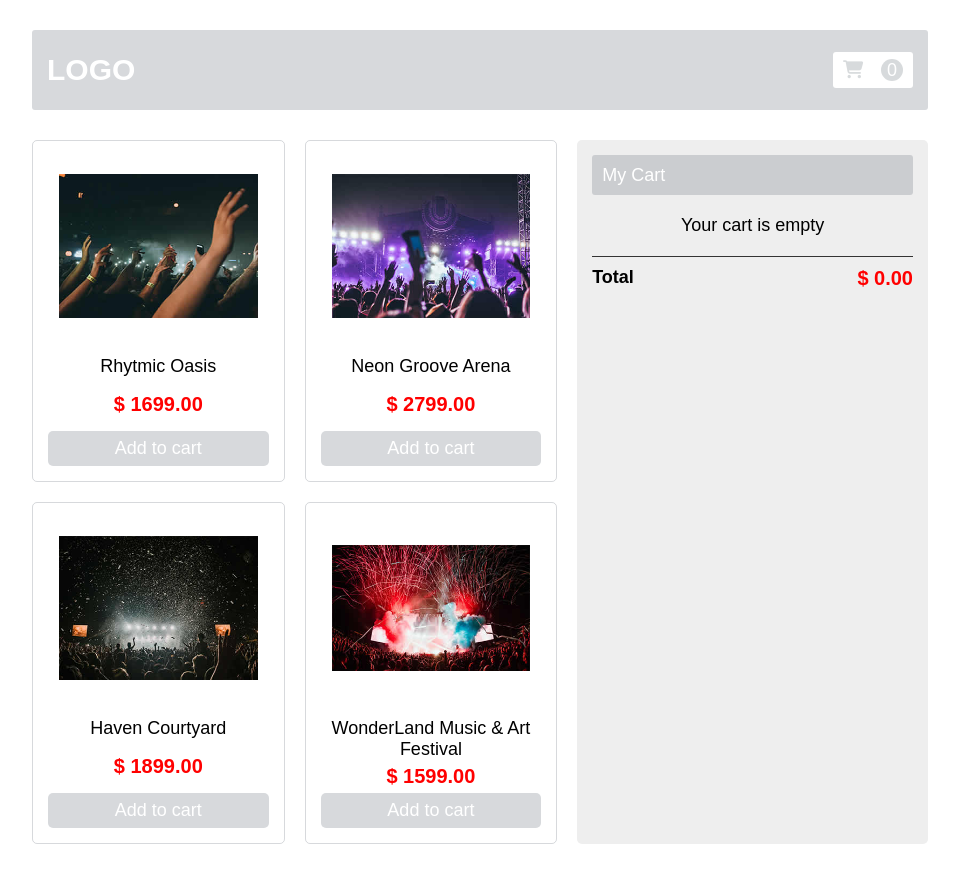
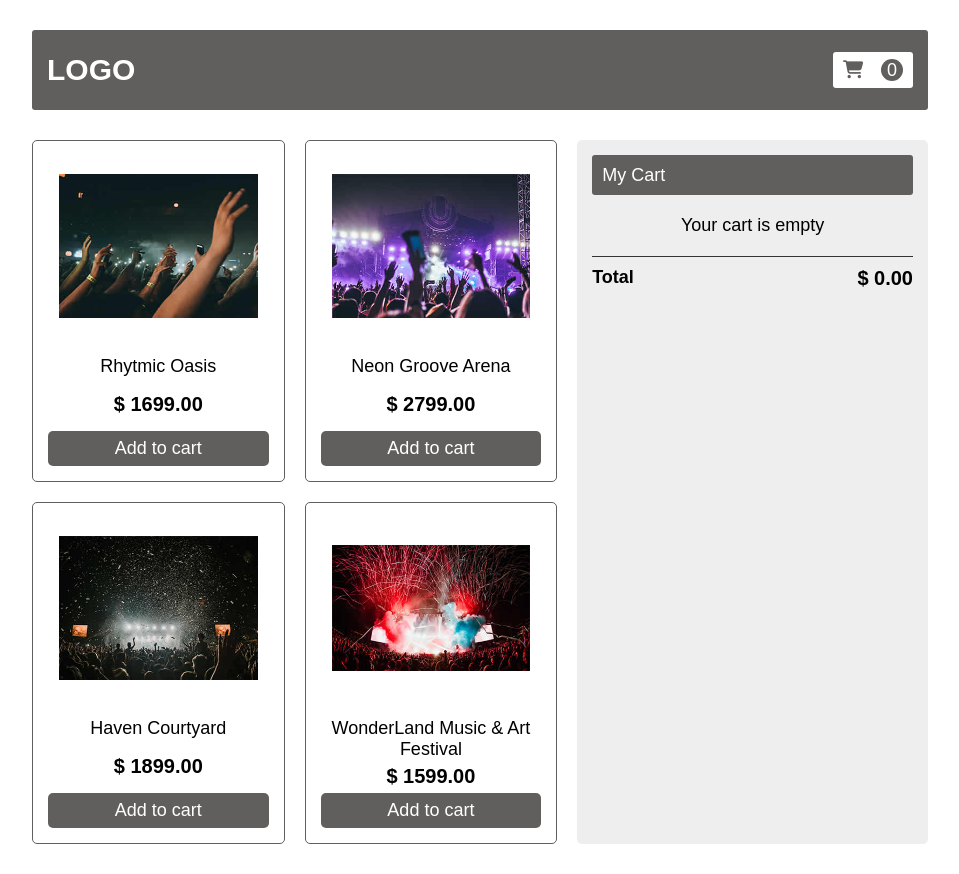
Before and after one commit to nchirag/CAC-2, a Django app: page /mycart/ in a window 1280 px wide. Shown: the whole page, without its empty margins (160-1119 px from the left). Run offline with Django 5.2, Linux system fonts and the light colour scheme; some libraries are stand-ins or nearby versions.

Commit message:
sql partially done

```diff
--- a/eventManagement/static/css/mycart.css
+++ b/eventManagement/static/css/mycart.css
@@ -14,7 +14,7 @@ body{
 .header{
     height: 80px;
     width: 70%;
-    background-color: rgba(124,131,139,0.3);
+    background-color: #605F5E;
     border-radius: 3px;
     margin: 30px 0px;
     display: flex;
@@ -37,7 +37,7 @@ body{
     width: 80px;
 }
 .fa-solid{
-    color: rgba(124,131,139,0.3);
+    color:  #605F5E;
 }
 .cart p{
     height: 22px;
@@ -46,7 +46,7 @@ body{
     align-items: center;
     justify-content: center;
     border-radius: 22px;
-    background-color: rgba(124,131,139,0.3);
+    background-color:  #605F5E;
     color: white;
 }
 .container{
@@ -69,7 +69,7 @@ body{
     text-align: center;
 }
 .head{
-    background-color: rgba(124,131,139,0.3);
+    background-color:  #605F5E;
     border-radius: 3px;
     height: 40px;
     padding: 10px;
@@ -90,7 +90,7 @@ body{
     flex-direction: column;
     align-items: center;
     justify-content: space-between;
-    border: 1px solid rgba(124,131,139,0.3);
+    border: 1px solid  #605F5E;
     border-radius: 5px;
     padding: 15px;
 }
@@ -119,14 +119,14 @@ body{
 }
 h2{
     font-size: 20px;
-    color: red;
+    color: rgb(0, 0, 0);
 }
 button{
     width: 100%;
     position: relative;
     border: none;
     border-radius: 5px;
-    background-color: rgba(124,131,139,0.3);
+    background-color:  #605F5E;
     padding: 7px 25px;
     cursor: pointer;
     color: white;
@@ -148,7 +148,7 @@ button:hover{
     width: 50px;
     height: 50px;
     border-radius: 50px;
-    border: 1px solid rgba(124,131,139,0.3);
+    border: 1px solid  #605F5E;
     display: flex;
     align-items: center;
     justify-content: center;
--- a/eventManagement/stellarPass/views.py
+++ b/eventManagement/stellarPass/views.py
@@ -4,6 +4,7 @@ from django.contrib.auth.models import User
 from django.contrib import messages
 from django.contrib.auth import authenticate, login,logout
 from django.contrib.auth.decorators import login_required
+from .models import Reservation
 
 
 # Create your views here.
@@ -94,23 +95,25 @@ def signout(request):
     messages.success(request, "Logged Out")
     return redirect('index')
 
-from django.shortcuts import render, redirect
 from .forms import ReservationForm
 
 def reservation_view(request):
     if request.method == 'POST':
-        form = ReservationForm(request.POST)
-        if form.is_valid():
-            form.save()
-            # Add any additional logic you need after a successful form submission
-            return redirect('success_page')  # Redirect to a success page or another URL
-        else:
-            # Print form validation errors for debugging
-            print(form.errors)
-    else:
-        form = ReservationForm()
+        name = request.POST['name']
+        email = request.POST['email']
+        phone_number = request.POST['phone_number']
+        company_organization = request.POST['company_organization']
+        venue_requested = request.POST['venue_requested']
+        type_event = request.POST['type_event']
+        date_requested_first = request.POST['date_requested_first']
+        date_requested_second = request.POST['date_requested_second']
+        about_event_hosting = request.POST['about_event_hosting']
 
-    return render(request, 'stellarPass/rent-venue.html', {'form': form})
+        val = Reservation.objects.create(name=name, email=email, phone_number=phone_number, company_organization=company_organization, venue_requested=venue_requested, type_event=type_event, date_requested_first=date_requested_first, date_requested_second=date_requested_second, about_event_hosting=about_event_hosting)
+        val.save()
+        return render(request, 'stellarPass/rent-venue.html')
+    return render(request, 'stellarPass/rent-venue.html')
+
 
 @login_required(login_url='/signup')
 def ropt(request):
--- a/eventManagement/templates/stellarPass/rent-venue.html
+++ b/eventManagement/templates/stellarPass/rent-venue.html
@@ -140,7 +140,7 @@
                   <h4>Reservation Application</h4>
               </div>
               <div class="contact-form">
-                  <form id="contact" method="post" action="{% url 'reservation_view' %}">
+                  <form id="contact" method="POST" action="{% url 'reservation_view' %}">
                       {% csrf_token %}
                       <div class="row">
                           <div class="col-md-6 col-sm-12">
```
Also changed, not shown: eventManagement/stellarPass/forms.py (deleted, +0 -21 lines), eventManagement/db.sqlite3.
